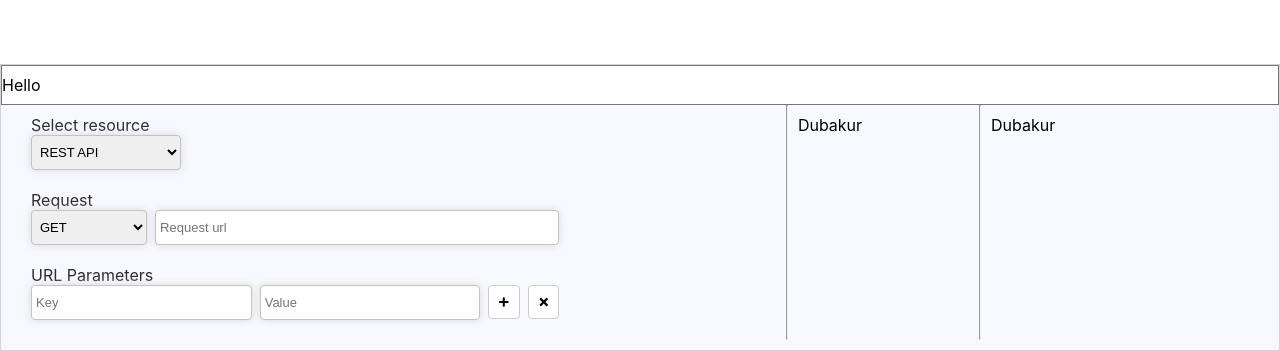
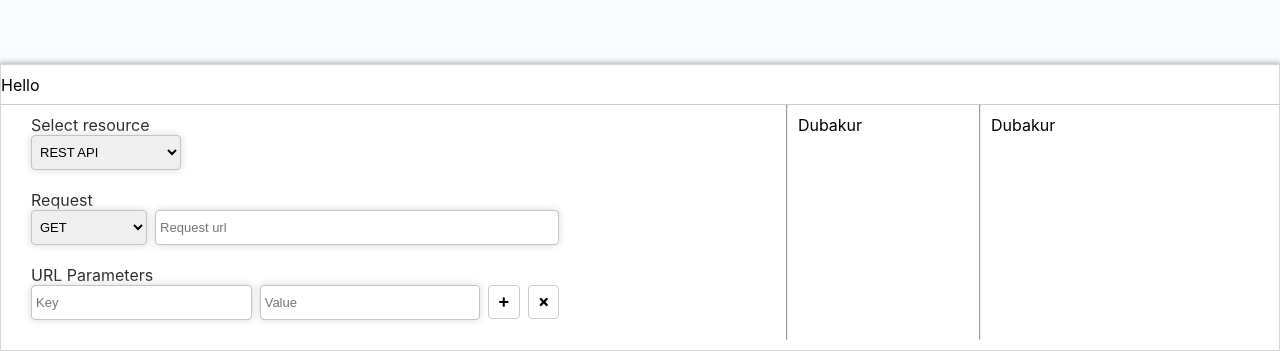
Before and after one commit to GowshikPrabhu/wb-demo, a React (Create React App) app: page / in a window 1280 px wide. Shown: the part 449-800 px from the top of the page. Built offline with nearby package versions, Linux system fonts and the light colour scheme.

Commit message:
set bg color

```diff
--- a/src/App.css
+++ b/src/App.css
@@ -11,9 +11,11 @@
   --danger: #ce4e4d;
   --warning: #eac459;
   --info: #4aa9e9;
+  --bg: #f9fcff;
 }
 body {
   font-size: 16px;
+  background-color: var(--bg);
 }
 
 h1,
--- a/src/pages/Components/BottomSheet/BottomSheet.css
+++ b/src/pages/Components/BottomSheet/BottomSheet.css
@@ -1,12 +1,13 @@
 .bottomsheet__container {
   position: absolute;
   bottom: 0;
-  background-color: ghostwhite;
+  background-color: #fff;
   width: 100%;
   /* height: 200px; */
   max-height: 450px;
   border: 1px solid #cccc;
   overflow-x: hidden;
+  box-shadow: 0px 0px 6px 1px rgba(147, 147, 147, 0.8);
   /* overflow: scroll; */
   /* scroll-behavior: smooth; */
 }
@@ -18,7 +19,7 @@
   background-color: #fff;
   position: sticky;
   top: 0;
-  border: 1px solid #777;
+  border-bottom: 1px solid #ccc;
 }
 .bottomsheet__content {
   display: flex;
@@ -38,10 +39,10 @@
   padding: 10px;
 }
 .bottomsheet__verticalline {
-  width: 1px;
+  width: 0;
   max-height: 100vh;
   min-height: 100%;
-  color: black;
+  color: #ffffff;
 }
 .bottomsheet__dualinput {
   display: flex;
```
